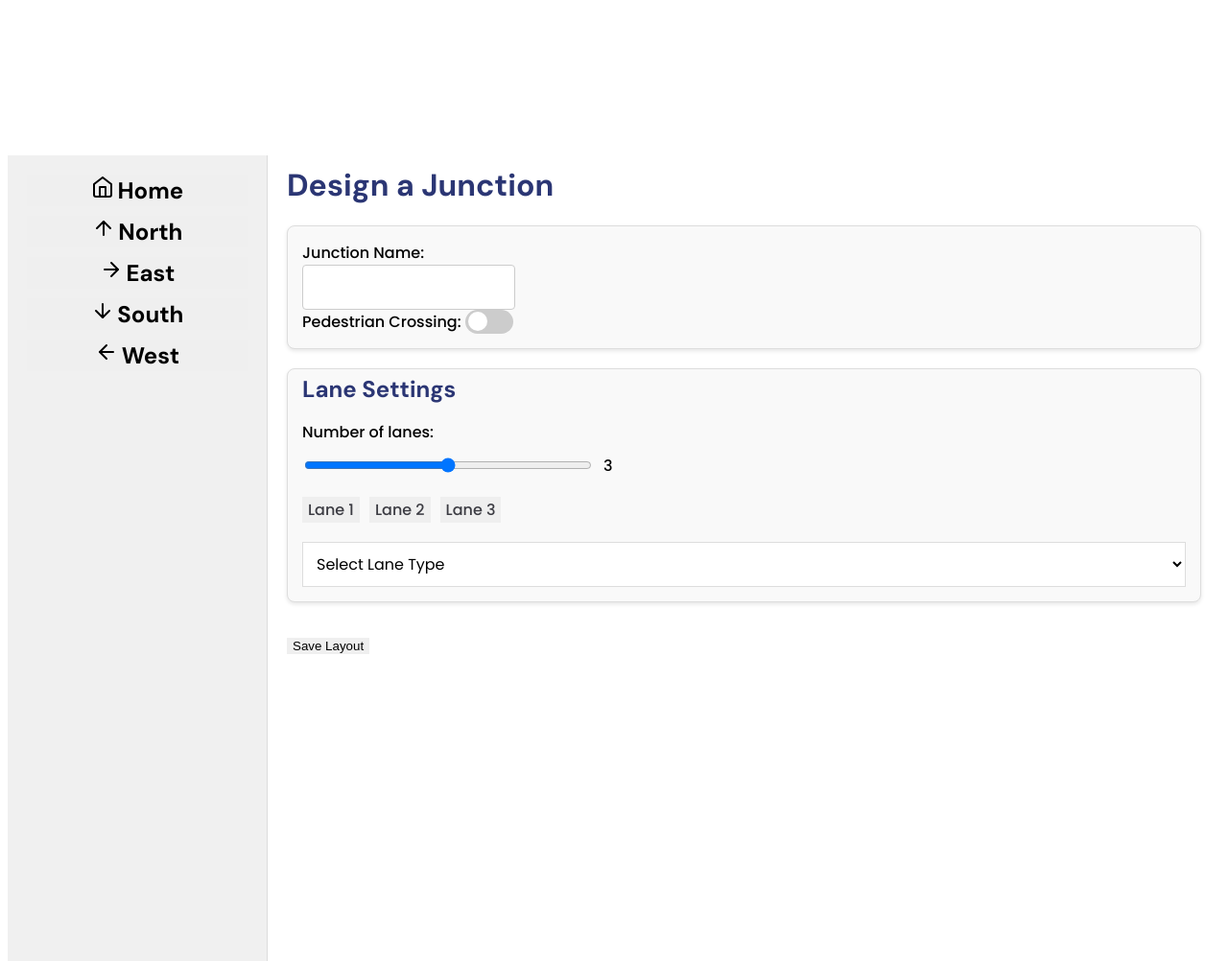
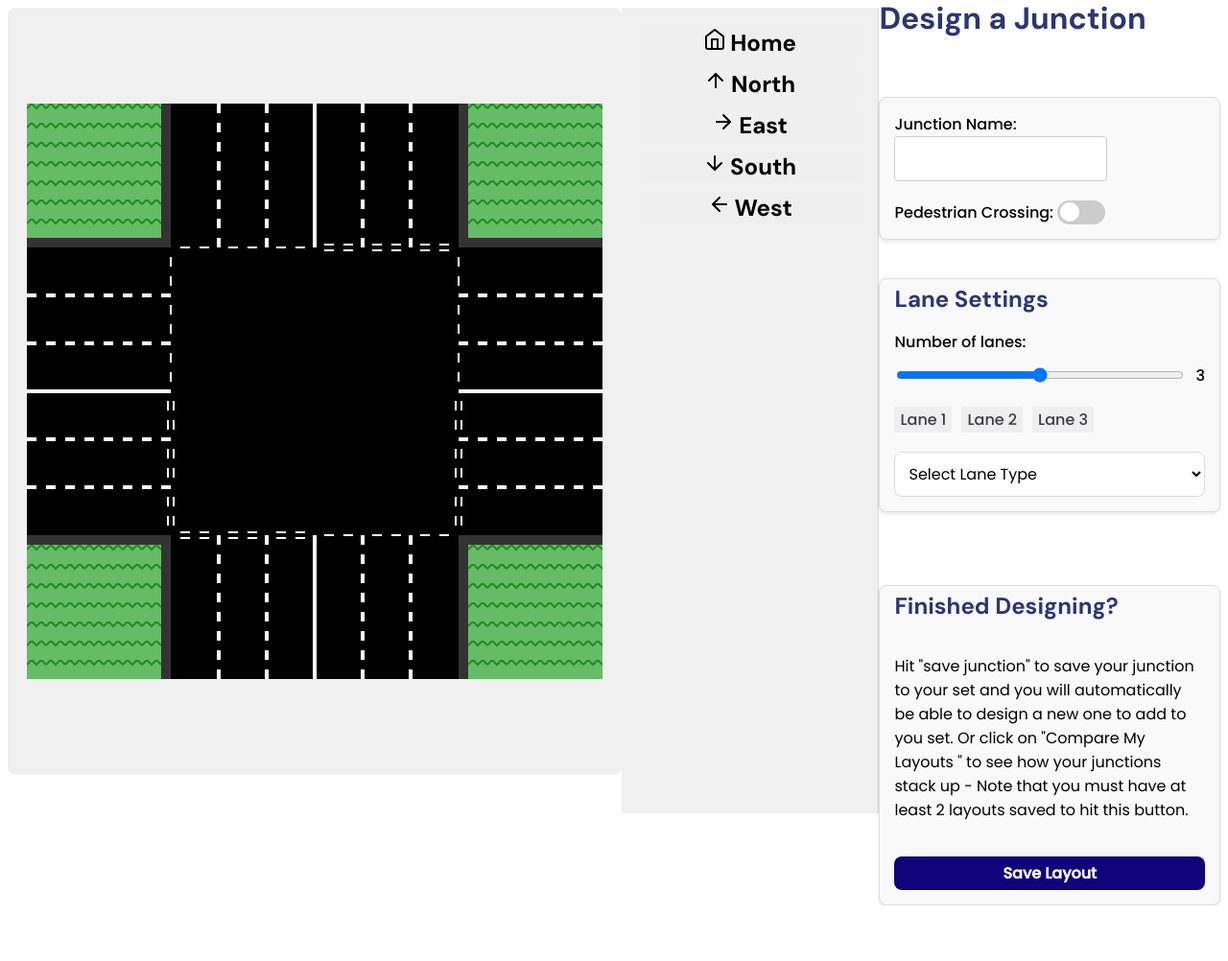
Before and after one commit to jemijack/SWE-Project, a Flask app: template templates/LayoutDesignPage.html in a window 1280 px wide. Shown: the whole page at 96% size. After the commit the page ends 944 px from the top, so only its background shows below. Run offline with Flask 3, Linux system fonts and the light colour scheme; the template is opened without the code that fills it, so the values that code supplies are empty.

Commit message:
WORKING ON POSITIONAL STUFF

```diff
--- a/static/image.js
+++ b/static/image.js
@@ -16,7 +16,7 @@ function initializeJunction(config) {
     /*** SVG Setup & Globals ***/
     window.drawPedestrianCrossing = drawPedestrianCrossing;
 
-    const svgSize = 1000;
+    const svgSize = 600;
     const svg = d3.select("#junctionCanvas")
         .attr("width", svgSize)
         .attr("height", svgSize)
--- a/static/script.js
+++ b/static/script.js
@@ -95,8 +95,6 @@ document.addEventListener("DOMContentLoaded", function(){
 
 
 })
-
-
 
 // Event listener for the slider so it dynaically adjusts laneDetail
 document.getElementById("lanes").addEventListener("input", function(){
--- a/static/styles.css
+++ b/static/styles.css
@@ -3,7 +3,7 @@
     height: 100vh; /* Full viewport height */
 }
 
-/* Sidebar styling */
+/* Sidebar styling AND positional Stuff */
 #direction-sidebar {
     width: 230px;
     background-color: #f0f0f0;
@@ -15,6 +15,7 @@
     min-height: 100vh; /* Full viewport height */
     height: auto; /* Allow it to grow with content */
 }
+
 
 /*  button styles */
 .direction-sidebar button {
@@ -54,15 +55,6 @@
     color: darkgreen;
 }
 
-/* Blue on hover */
-.direction-sidebar .back-to-home span:hover {
-    color: darkblue;
-}
-
-.direction-sidebar .direction-button.active span {
-    color: #1FA31F;
-    font-weight: bold;
-}
 
 
 /* icon colour*/
@@ -86,11 +78,12 @@
 }
 
 
-/* Main content styling */
+/* Main content styling - thisis gonna be RHS  FOR NOW WITH ALL THE CONNTENTAND STUFF */
 #junctionConfigPerDirection {
-    flex-grow: 1; /* Take up remaining space */
-    padding: 20px; /* Add some padding */
-    background-color: #ffffff; /* White background */
+    flex: 2; /* Take up more space than the sidebar */
+    display: flex;
+    flex-direction: column;
+    gap: 20px; /* Space between containers */
 }
 
 
@@ -142,6 +135,7 @@ button {
     background-color: none; /* Light background */
     border: 1px solid #ddd; /* Border for definition */
     background-color: white;
+    border-radius: 8px; /* Rounded corners */
     cursor: pointer;
 }
 
@@ -186,7 +180,8 @@ button {
 
 #laneMenu button.active {
     color: #4318FF; /* button text colour changes */
-    border-bottom: 3px solid black
+    border-bottom: 3px solid black;
+    outline: none;
 
 }
 
@@ -243,10 +238,11 @@ input[type="range"] {
     border: 1px solid #ccc; /* Default border */
     border-radius: 4px;
     transition: border-color 0.3s ease, box-shadow 0.3s ease; /* Smooth transition */
+    margin-bottom: 20px;
 }
 
 #junctionName:focus {
-
+    outline:none;
     border-color: #4318FF;  /* Purple border on focus */
     box-shadow: 0 0 0 2px rgba(106, 13, 173, 0.2); /* Purple glow */
 }
@@ -301,3 +297,48 @@ input[type="range"] {
 .toggle-switch input:checked + .slider:before {
     transform: translateX(25px); /* Move the circle */
 }
+
+
+/* Submission Container */
+#submissionContainer {
+    padding: 15px;
+    background-color: #f9f9f9; /* Light background */
+    border: 1px solid #ddd; /* Border for definition */
+    border-radius: 8px; /* Rounded corners */
+    box-shadow: 0 2px 4px rgba(0, 0, 0, 0.1); /* Subtle shadow */
+    display: flex;
+    flex-direction: column;
+}
+
+/* Button Styling */
+#submissionContainer button {
+    margin-top: 20px; /* Space above the buttons */
+    background-color: #11047A;
+    color: white; /* Text color */
+    font-family: 'Poppins', sans-serif;
+    font-size: 16px;
+    border-radius: 8px; /* Rounded corners */
+    font-weight: 600; /* Semi-bold weight */
+    border: none;
+    cursor: pointer;
+    transition: background-color 0.3s ease; /* Smooth color transition */
+    padding: 5px 0px; /* Increase padding for better appearance */
+
+}
+
+/* Hover Effect for Buttons */
+#submissionContainer button:hover {
+    background-color: #0a025c; /* Darker shade on hover */
+}
+
+
+/* Left Section: SVG Image */
+#image-container {
+    flex: 1; /* Take up remaining space */
+    display: flex;
+    align-items: center;
+    justify-content: center;
+    background-color: #f0f0f0; /* Light background */
+    border-radius: 8px; /* Rounded corners */
+    padding: 20px; /* Add some padding */
+}
--- a/templates/LayoutDesignPage.html
+++ b/templates/LayoutDesignPage.html
@@ -15,13 +15,23 @@
 
 <body>
 
-<!--<script src="https://d3js.org/d3.v6.min.js"></script>
-<script src="{{ url_for('static', filename='image.js') }}" defer></script> <-->
+<script src="https://d3js.org/d3.v6.min.js"></script>
+<script src="{{ url_for('static', filename='image.js') }}" defer></script>
 <script src="{{ url_for('static', filename='script.js') }}" defer></script>
-<svg id="junctionCanvas"></svg>
+
 
 
 <div class="container">
+
+    <!--SVG IMAGE: THIS NEEDS TO BE ON TOP  LEFT-->
+ <div id="image-container">
+    <svg id="junctionCanvas"></svg>
+</div>
+
+
+
+
+
 
 <!-- Fixed Side Bar Menu -->
 <div id="direction-sidebar">
@@ -163,16 +173,23 @@
     </div>
 
 
+        <br><br>
 
-        <br><br>
-        <button id = "submitLayout" onclick="submitData()"> Save Layout</button>
-
-        <button id="compareButton" style="display: none;" disabled onclick="window.location.href = '/loading_page'">Compare My Layouts</button>
+    <div id = submissionContainer>
+        <h2 class="dm-sans-bold-h2"> Finished Designing?</h2>
 
 
+        <p class = "poppins-regular">
+            Hit "save junction" to save your junction to your set and you will automatically be able to design a new one to add to you set.
+            Or click on "Compare My Layouts " to see how your junctions stack up - Note that you must have at least 2 layouts saved to hit this button.
+        </p>
 
+            <button id = "submitLayout" onclick="submitData()"> Save Layout</button>
+
+            <button id="compareButton" style="display: none;" disabled onclick="window.location.href = '/loading_page'">Compare My Layouts</button>
 
     </div>
+
 
 </div>
 
```
